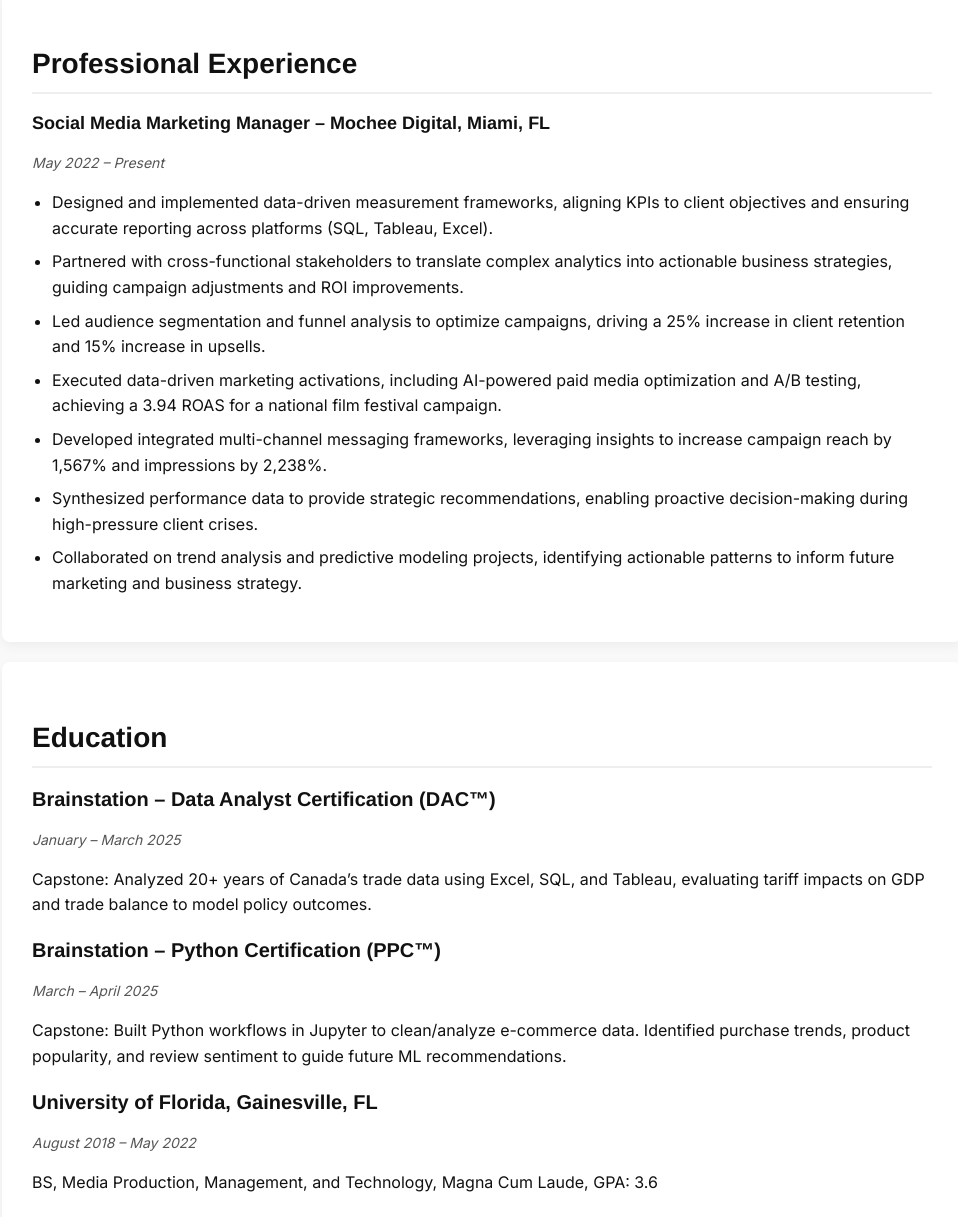
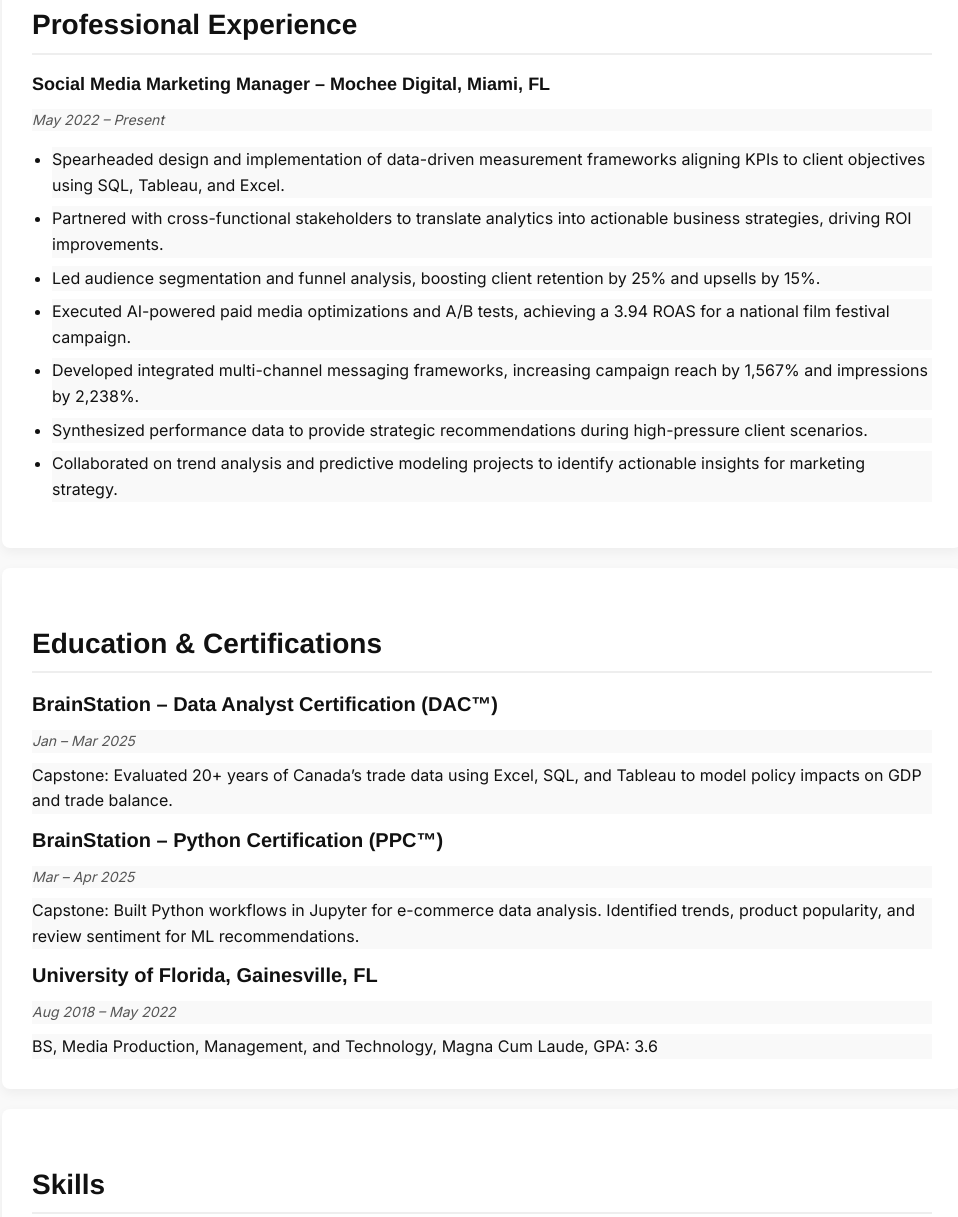
Before and after one commit to francheska123/personal-website, a plain HTML site: page resume.html in a window 1280 px wide. Shown: the part 678-1895 px from the top of the page, without its empty margins (158-1116 px from the left). Drawn offline with Linux system fonts and the light colour scheme; a web font is replaced by a local one.

Commit message:
New edits to resume page

```diff
--- a/resume.html
+++ b/resume.html
@@ -6,9 +6,7 @@
     <title>Francheska Guerrero - Resume</title>
     <link href="https://fonts.googleapis.com/css2?family=Source+Serif+Pro:wght@400;700&family=Inter:wght@400;600&display=swap" rel="stylesheet">
     <style>
-        /* ---------------------- */
-        /* FONTS */
-        /* ---------------------- */
+        /* Fonts */
         @font-face {
             font-family: 'Helvetica Neue';
             src: url('/Users/Franny/Desktop/Portfolio/Fonts/HelveticaNeue/HelveticaNeueRoman.otf') format('truetype'),
@@ -17,23 +15,18 @@
             font-style: normal;
         }
 
-        h1, h2, h3, h4, h5, h6, .title, .heading {
-            font-family: 'Helvetica Neue', serif;
+        body, p, li {
+            font-family: 'Inter', sans-serif;
+            margin: 0;
+            padding: 0;
+            line-height: 1.6;
+            color: #111;
+            background-color: #f9f9f9;
         }
 
-        body, p, .sub-heading, .text {
-            font-family: 'Inter', sans-serif;
-        }
-
-        /* ---------------------- */
-        /* BODY */
-        /* ---------------------- */
-        body {
-            margin: 0;
-            padding: 0;
-            background-color: #f9f9f9;
-            color: #111;
-            line-height: 1.6;
+        h1, h2, h3, h4, h5, h6 {
+            font-family: 'Helvetica Neue', serif;
+            margin-bottom: 10px;
         }
 
         a {
@@ -45,9 +38,7 @@
             text-decoration: underline;
         }
 
-        /* ---------------------- */
-        /* PERSISTENT HEADER NAVIGATION */
-        /* ---------------------- */
+        /* Header */
         .site-header {
             display: flex;
             justify-content: space-between;
@@ -69,9 +60,9 @@
 
         #home-link {
             font-weight: bold;
+            font-size: 18px;
+            color: black;
             text-decoration: none;
-            color: black;
-            font-size: 18px;
         }
 
         .right-links {
@@ -85,9 +76,7 @@
             font-size: 16px;
         }
 
-        /* ---------------------- */
-        /* PAGE HEADER */
-        /* ---------------------- */
+        /* Page header */
         .page-header {
             text-align: center;
             padding: 40px 20px 30px;
@@ -102,9 +91,7 @@
             font-size: 16px;
         }
 
-        /* ---------------------- */
-        /* SECTIONS */
-        /* ---------------------- */
+        /* Sections */
         section {
             max-width: 900px;
             margin: 20px auto;
@@ -146,29 +133,22 @@
             margin-bottom: 10px;
         }
 
+        /* Skills */
         .skills ul {
             columns: 2;
         }
 
-        /* ---------------------- */
-        /* RESPONSIVE */
-        /* ---------------------- */
+        /* Responsive */
         @media (max-width: 768px) {
-            .page-header h1 {
-                font-size: 36px;
-            }
-            .skills ul {
-                columns: 1;
-            }
-            .right-links {
-                gap: 20px;
-            }
+            .page-header h1 { font-size: 36px; }
+            .skills ul { columns: 1; }
+            .right-links { gap: 20px; }
         }
     </style>
 </head>
 <body>
 
-    <!-- Persistent Header Navigation -->
+    <!-- Header -->
     <header class="site-header">
         <div class="header-links">
             <a href="index.html" id="home-link">Francheska Guerrero</a>
@@ -192,54 +172,72 @@
         </p>
     </div>
 
-    <!-- Summary Section -->
+    <!-- Summary -->
     <section>
         <h2>Summary</h2>
-        <p>Data-focused digital strategist with 3+ years of experience bridging analytics and marketing to deliver data-driven business outcomes. Skilled in designing measurement frameworks, activating data-driven campaigns, and translating complex insights into actionable strategies. Experienced in audience segmentation, predictive modeling, and KPI-driven optimization, with proven results in client retention, revenue growth, and campaign performance. Recent certifications in Data Analytics and Python, including capstone projects in SQL, Tableau, and predictive analytics, demonstrate a strong foundation for enterprise-level data strategy.</p>
+        <p>Data-focused digital strategist with 3+ years of experience bridging analytics and marketing to deliver measurable business outcomes. Skilled in designing measurement frameworks, activating data-driven campaigns, predictive modeling, and translating insights into actionable strategies. Proficient in SQL, Tableau, Excel, Python, GA4, Brandwatch, Meta Ads Manager, and Google Ads. Demonstrated success in campaign optimization, audience segmentation, and KPI-driven growth. Recent Data Analytics and Python certifications include capstone projects leveraging SQL, Tableau, and predictive analytics.</p>
     </section>
 
-    <!-- Professional Experience Section -->
+    <!-- Professional Experience -->
     <section>
         <h2>Professional Experience</h2>
+
         <div class="job">
             <h3 class="job-title">Social Media Marketing Manager – Mochee Digital, Miami, FL</h3>
             <p class="job-dates">May 2022 – Present</p>
             <ul>
-                <li>Designed and implemented data-driven measurement frameworks, aligning KPIs to client objectives and ensuring accurate reporting across platforms (SQL, Tableau, Excel).</li>
-                <li>Partnered with cross-functional stakeholders to translate complex analytics into actionable business strategies, guiding campaign adjustments and ROI improvements.</li>
-                <li>Led audience segmentation and funnel analysis to optimize campaigns, driving a 25% increase in client retention and 15% increase in upsells.</li>
-                <li>Executed data-driven marketing activations, including AI-powered paid media optimization and A/B testing, achieving a 3.94 ROAS for a national film festival campaign.</li>
-                <li>Developed integrated multi-channel messaging frameworks, leveraging insights to increase campaign reach by 1,567% and impressions by 2,238%.</li>
-                <li>Synthesized performance data to provide strategic recommendations, enabling proactive decision-making during high-pressure client crises.</li>
-                <li>Collaborated on trend analysis and predictive modeling projects, identifying actionable patterns to inform future marketing and business strategy.</li>
+                <li>Spearheaded design and implementation of data-driven measurement frameworks aligning KPIs to client objectives using SQL, Tableau, and Excel.</li>
+                <li>Partnered with cross-functional stakeholders to translate analytics into actionable business strategies, driving ROI improvements.</li>
+                <li>Led audience segmentation and funnel analysis, boosting client retention by 25% and upsells by 15%.</li>
+                <li>Executed AI-powered paid media optimizations and A/B tests, achieving a 3.94 ROAS for a national film festival campaign.</li>
+                <li>Developed integrated multi-channel messaging frameworks, increasing campaign reach by 1,567% and impressions by 2,238%.</li>
+                <li>Synthesized performance data to provide strategic recommendations during high-pressure client scenarios.</li>
+                <li>Collaborated on trend analysis and predictive modeling projects to identify actionable insights for marketing strategy.</li>
             </ul>
         </div>
     </section>
 
-    <!-- Education Section -->
-    <section class="education">
-        <h2>Education</h2>
+    <!-- Education -->
+    <section>
+        <h2>Education & Certifications</h2>
+
         <div>
-            <h3>Brainstation – Data Analyst Certification (DAC™)</h3>
-            <p class="job-dates">January – March 2025</p>
-            <p>Capstone: Analyzed 20+ years of Canada’s trade data using Excel, SQL, and Tableau, evaluating tariff impacts on GDP and trade balance to model policy outcomes.</p>
+            <h3>BrainStation – Data Analyst Certification (DAC™)</h3>
+            <p class="job-dates">Jan – Mar 2025</p>
+            <p>Capstone: Evaluated 20+ years of Canada’s trade data using Excel, SQL, and Tableau to model policy impacts on GDP and trade balance.</p>
         </div>
+
         <div>
-            <h3>Brainstation – Python Certification (PPC™)</h3>
-            <p class="job-dates">March – April 2025</p>
-            <p>Capstone: Built Python workflows in Jupyter to clean/analyze e-commerce data. Identified purchase trends, product popularity, and review sentiment to guide future ML recommendations.</p>
+            <h3>BrainStation – Python Certification (PPC™)</h3>
+            <p class="job-dates">Mar – Apr 2025</p>
+            <p>Capstone: Built Python workflows in Jupyter for e-commerce data analysis. Identified trends, product popularity, and review sentiment for ML recommendations.</p>
         </div>
+
         <div>
             <h3>University of Florida, Gainesville, FL</h3>
-            <p class="job-dates">August 2018 – May 2022</p>
+            <p class="job-dates">Aug 2018 – May 2022</p>
             <p>BS, Media Production, Management, and Technology, Magna Cum Laude, GPA: 3.6</p>
         </div>
     </section>
 
-    <!-- Skills Section -->
+    <!-- Skills -->
     <section class="skills">
         <h2>Skills</h2>
         <ul>
-            <li><strong>Data Strategy & Analytics:</strong> Measurement frameworks, data-driven marketing solutions, KPI alignment, audience segmentation, predictive modeling, trend analysis, A/B testing, campaign optimization.</li>
-            <li><strong>Tools & Platforms:</strong> SQL, Tableau, Excel (pivot tables), Google Analytics, Brandwatch, Meta Ads Manager, Google Ads, Jupyter.</li>
-            <li><strong>Consulting & Communication:</
+            <li><strong>Data Strategy & Analytics:</strong> Measurement frameworks, KPI alignment, audience segmentation, predictive modeling, trend analysis, A/B testing, campaign optimization.</li>
+            <li><strong>Technical Tools:</strong> SQL, Tableau, Excel (pivot tables), Python, Jupyter, Google Analytics, Brandwatch, Meta Ads Manager, Google Ads.</li>
+            <li><strong>Consulting & Communication:</strong> Stakeholder reporting, data storytelling, cross-functional collaboration, campaign recommendations.</li>
+        </ul>
+    </section>
+
+    <!-- Optional Projects (Portfolio) -->
+    <section>
+        <h2>Portfolio & Projects</h2>
+        <ul>
+            <li><a href="https://github.com/francheska123/francheska123" target="_blank">GitHub Portfolio</a> – Python, SQL, and Tableau projects analyzing marketing and e-commerce datasets.</li>
+            <li><a href="https://fromticalinda.substack.com/" target="_blank">Substack Writing</a> – Data-driven storytelling and marketing insights.</li>
+        </ul>
+    </section>
+
+</body>
+</html>
```
